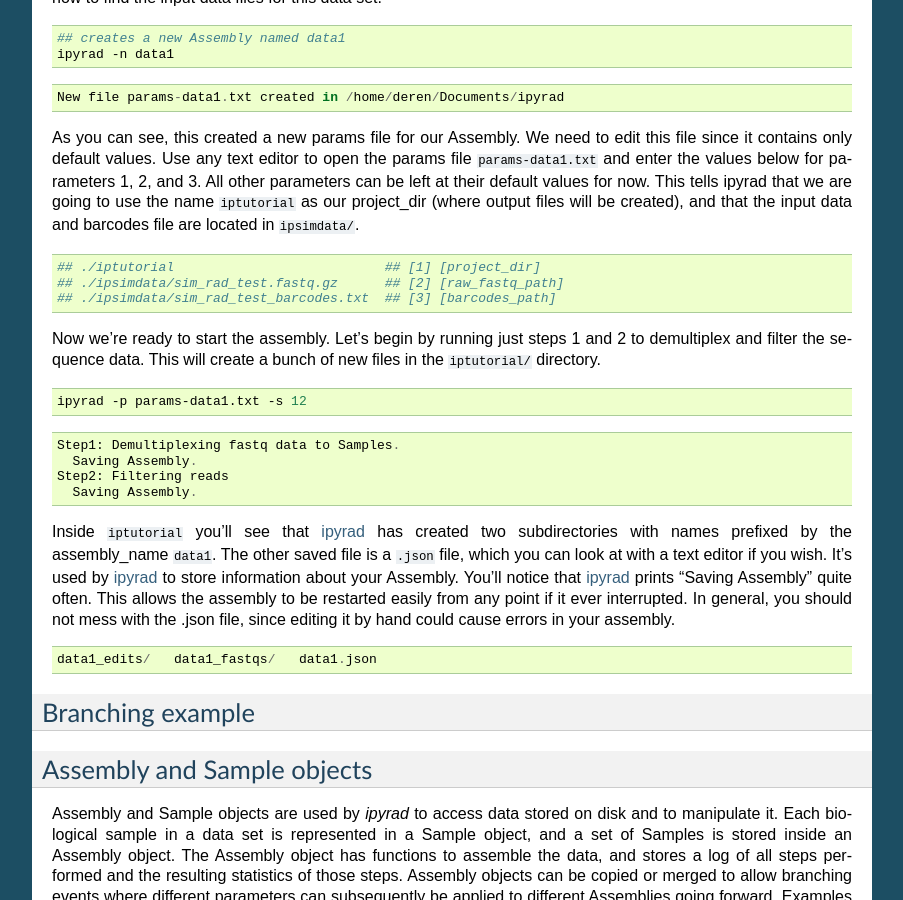
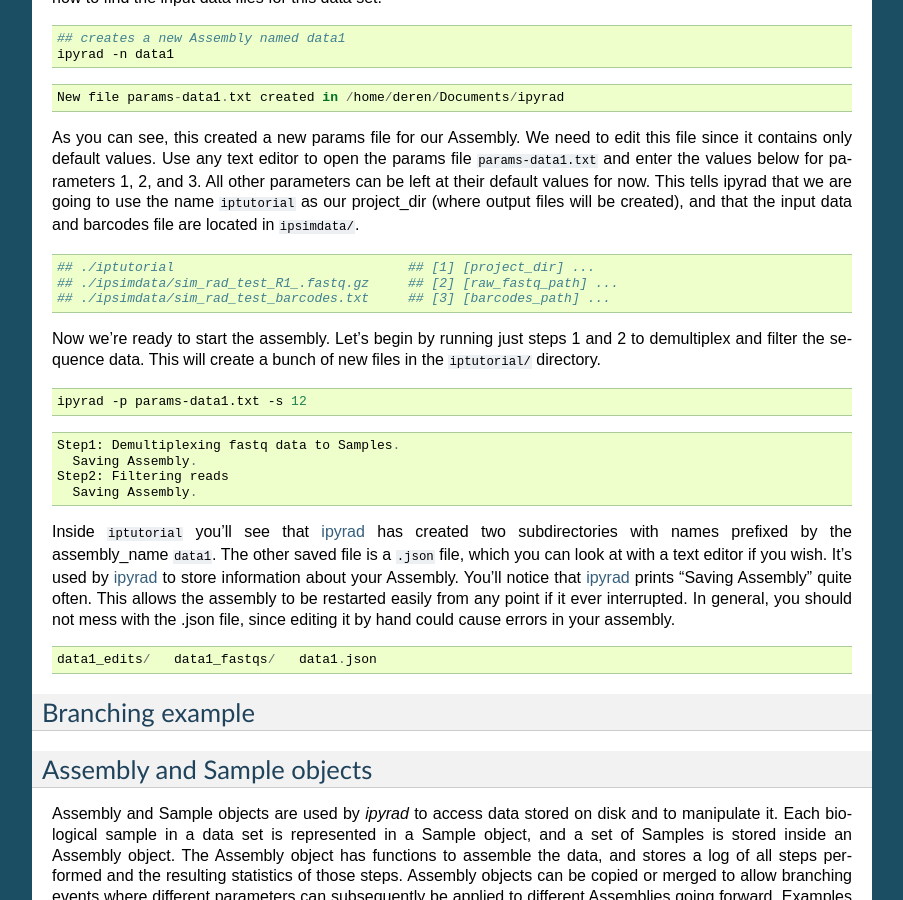
Before and after one commit to dereneaton/ipyrad, a Sphinx documentation site: the page built from docs/tutorial_advanced_cli.rst, in a window 1280 px wide and 900 px high, scrolled down 1397 px. Shown: the whole window, without its empty margins (198-1101 px from the left). Built offline with Sphinx 7.4.7, drawn with Linux system fonts in a browser that asks for light colours; pages that are not in the unit, such as notebooks, are missing from menus; the version number is read from the project's files by our own code.

```diff
--- a/docs/tutorial_advanced_cli.rst
+++ b/docs/tutorial_advanced_cli.rst
@@ -117,9 +117,9 @@ that the input data and barcodes file are located in ``ipsimdata/``.
 
 .. parsed-literal::
 
-    ## ./iptutorial                           ## [1] [project_dir]
-    ## ./ipsimdata/sim_rad_test.fastq.gz      ## [2] [raw_fastq_path]
-    ## ./ipsimdata/sim_rad_test_barcodes.txt  ## [3] [barcodes_path]
+    ## ./iptutorial                              ## [1] [project_dir] ...
+    ## ./ipsimdata/sim_rad_test_R1_.fastq.gz     ## [2] [raw_fastq_path] ...
+    ## ./ipsimdata/sim_rad_test_barcodes.txt     ## [3] [barcodes_path] ...
 
 
 Now we're ready to start the assembly. Let's begin by running just steps 1 and 2
--- a/docs/tutorial_intro_cli.rst
+++ b/docs/tutorial_intro_cli.rst
@@ -41,6 +41,11 @@ Getting Started
 .. _DANGER::
 
     or Is it about making it in CAPS and spaces?
+
+
+.. _index::
+    why the f are these things not showing up???!?!?!
+
 
 
 We provide a very small sample data set that we recommend using for this tutorial.
```
Also changed, not shown: docs/API.rst (+28 -0 lines).
